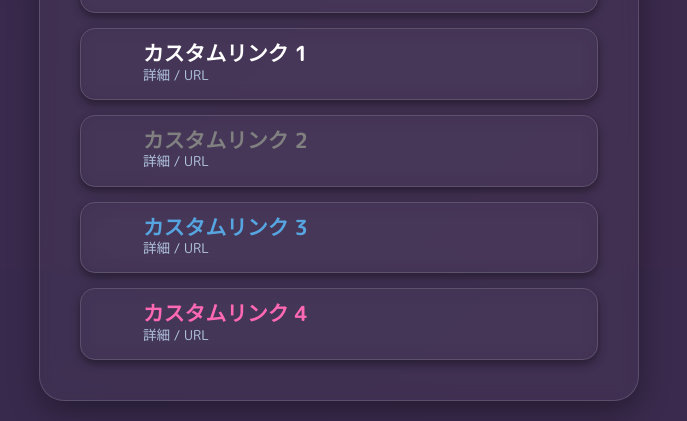
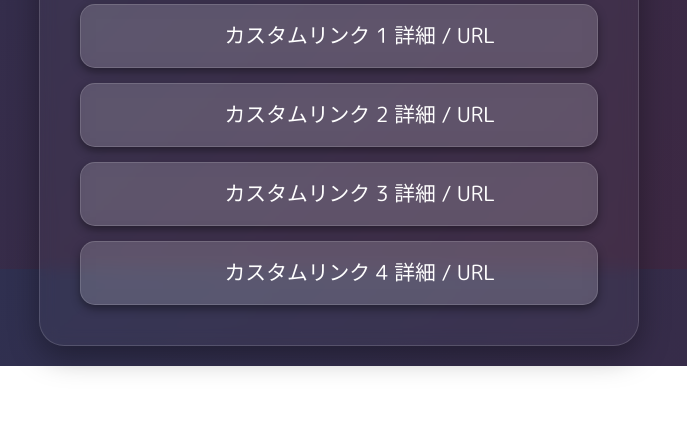
Before and after one commit to Zheneha/Zheneha.github.io, a plain HTML site: page index.html in a window 1280 px wide. Shown: the part 531-952 px from the top of the page, without its empty margins (301-988 px from the left). After the commit the page ends 897 px from the top, so only its background shows below. Drawn offline with Linux system fonts and the light colour scheme.

Commit message:
Update style.css

```diff
--- a/style.css
+++ b/style.css
@@ -8,43 +8,37 @@
 
 /* カスタムプロパティ (変数) */
 :root {
-    /* テーマカラー (16進数) */
-    --color-theme-x: #000000;
-    --color-theme-honi: #77b58c;
-    --color-theme-misskey: #86b300;
-    --color-theme-custom-1: #ffffff;
-    --color-theme-custom-2: #808080;
-    --color-theme-custom-3: #56a5e1;
-    --color-theme-custom-4: #ff69b4;
+    /* テーマカラー */
+    --color-x: #42aaff;
+    --color-honi: #77b58c;
+    --color-misskey: #86b300;
+    --color-custom: #ffffff;
 
-    /* グラスモーフィズム */
-    --glass-bg-base: rgba(255, 255, 255, 0.03);
-    --glass-border-color: rgba(255, 255, 255, 0.15);
+    /* グラスモーフィズム基本色 */
+    --glass-bg: rgba(255, 255, 255, 0.03);
+    --glass-border: rgba(255, 255, 255, 0.15);
     --glass-blur-main: 8px;
     --glass-blur-btn: 11px;
 
-    /* 透明度制御 */
-    --alpha-btn-base: 20%;
-    --alpha-btn-hover: 40%;
+    /* ボタンの透明度制御 */
+    --btn-alpha: 15%;
+    --btn-hover-alpha: 40%;
 
-    /* テキストカラー */
-    --color-text-light: #ffffff;
-    --color-text-sub: #b0c4de;
-    --color-background-gradient: linear-gradient(135deg, #372a4d 0%, #3d2a4d 100%);
+    /* 初期テーマカラー (ボタン共通) */
+    --btn-theme-color: #ffffff;
 }
 
 /* 共通スタイル */
 body {
     font-family: 'M PLUS Rounded 1c', sans-serif;
-    color: var(--color-text-light);
-    background: var(--color-background-gradient);
+    color: #ffffff;
+    background: linear-gradient(135deg, hsl(232 30% 25% / 1) 0%, hsl(299 25% 20% / 1) 100%);
     background-attachment: fixed;
     padding: 20px;
     display: flex;
     justify-content: center;
     align-items: center;
     min-height: 100vh;
-    font-weight: 400;
 }
 
 /* メインコンテナ */
@@ -53,10 +47,10 @@ body {
     max-width: 600px;
     padding: 40px;
     border-radius: 25px;
-    background: var(--glass-bg-base);
+    background: var(--glass-bg);
     backdrop-filter: blur(var(--glass-blur-main));
     -webkit-backdrop-filter: blur(var(--glass-blur-main));
-    border: 0.5px solid var(--glass-border-color);
+    border: 0.5px solid var(--glass-border);
     box-shadow: 0 10px 30px rgba(0, 0, 0, 0.35);
     display: flex;
     flex-direction: column;
@@ -82,13 +76,13 @@ body {
 }
 .profile h1 {
     font-size: 2rem;
-    font-weight: 700;
+    font-weight: bold;
     line-height: 1.2;
 }
 .profile p {
     font-size: 1rem;
     line-height: 1.6;
-    color: var(--color-text-sub);
+    color: #b0c4de;
 }
 .links-box {
     display: flex;
@@ -98,47 +92,23 @@ body {
 
 /* リンクボタン共通スタイル */
 .link-button {
-    /* デフォルトのテーマ色 */
-    --btn-theme-color: var(--color-theme-custom-1);
-
-    background: color-mix(in rgba,
-        var(--btn-theme-color) var(--alpha-btn-base),
+    background: color-mix(in srgb,
+        var(--btn-theme-color) var(--btn-alpha),
         transparent
     );
     display: flex;
     align-items: center;
-    justify-content: flex-start; /* 左寄せに変更 */
+    gap: 10px;
+    justify-content: center;
     text-decoration: none;
-    color: var(--color-text-light);
+    color: #ffffff;
     padding: 15px 20px;
     border-radius: 15px;
-    font-size: 1.1rem; /* 少し小さく調整 */
+    font-size: 1.3rem;
     transition: all 0.2s ease;
     backdrop-filter: blur(var(--glass-blur-btn));
-    border: 0.5px solid var(--glass-border-color);
+    border: 0.5px solid var(--glass-border);
     box-shadow: 0 4px 10px rgba(0, 0, 0, 0.4);
-}
-
-/* リンク内のテキストコンテナ */
-.link-texts {
-    display: flex;
-    flex-direction: column;
-    align-items: flex-start; /* テキストを左寄せ */
-    margin-left: 10px; /* アイコンとの間に隙間 */
-}
-
-/* リンクのタイトル */
-.link-title {
-    font-size: 1.3rem;
-    font-weight: 700;
-    color: var(--btn-theme-color); /* テーマ色を適用 */
-}
-
-/* リンクのアカウントID/説明 */
-.link-id {
-    font-size: 0.85rem;
-    color: var(--color-text-sub);
-    line-height: 1.4;
 }
 
 /* アイコン共通スタイル */
@@ -147,8 +117,9 @@ body {
     font-size: 2rem;
     width: 2rem;
     height: 2rem;
-    flex-shrink: 0; /* 縮小させない */
+    display: inline-block;
 
+    /* すべての画像アイコンの共通設定 */
     background-size: contain;
     background-repeat: no-repeat;
     background-position: center;
@@ -159,39 +130,29 @@ body {
     transform: translateY(-3px) scale(1.01);
     box-shadow: 0 8px 20px rgba(0, 0, 0, 0.4);
     background: color-mix(in srgb,
-        var(--btn-theme-color) var(--alpha-btn-hover),
+        var(--btn-theme-color) var(--btn-hover-alpha),
         transparent
     );
 }
 
 /* 各SNSのカラー設定 */
 .x-link {
-    --btn-theme-color: var(--color-theme-x);
+    --btn-theme-color: var(--color-x);
 }
 .honi-club-link {
-    --btn-theme-color: var(--color-theme-honi);
+    --btn-theme-color: var(--color-honi);
 }
 .misskey-link {
-    --btn-theme-color: var(--color-theme-misskey);
+    --btn-theme-color: var(--color-misskey);
 }
 .custom-link-1 {
-    --btn-theme-color: var(--color-theme-custom-1);
-}
-.custom-link-2 {
-    --btn-theme-color: var(--color-theme-custom-2);
-}
-.custom-link-3 {
-    --btn-theme-color: var(--color-theme-custom-3);
-}
-.custom-link-4 {
-    --btn-theme-color: var(--color-theme-custom-4);
+    --btn-theme-color: var(--color-custom);
 }
 
-/* --- 画像アイコンの適用 (外部URLを使用) --- */
+/* --- 画像アイコンの適用 --- */
 
 .x-link i {
-    /* Xアイコンは黒なので、ボタンの背景が暗いため白の画像に置き換え */
-    background-image: url('https://upload.wikimedia.org/wikipedia/commons/thumb/c/cf/Logo_x_white.svg/1024px-Logo_x_white.svg.png');
+    background-image: url('https://about.x.com/content/dam/about-twitter/x/brand-toolkit/logo-black.png.twimg.1920.png');
 }
 
 .honi-club-link i {
@@ -202,7 +163,6 @@ body {
     background-image: url('https://proxy.misskeyusercontent.jp/preview/s3.arkjp.net%2Fmisskey%2Fwebpublic-0c66b1ca-b8c0-4eaa-9827-47674f4a1580.png');
 }
 
-/* カスタムリンクは必要に応じて画像のURLを設定してください */
 .custom-link-1 i {
-    /* 例: Font Awesomeのアイコンを使用しない場合 */
+    background-image: url('');
 }
```
